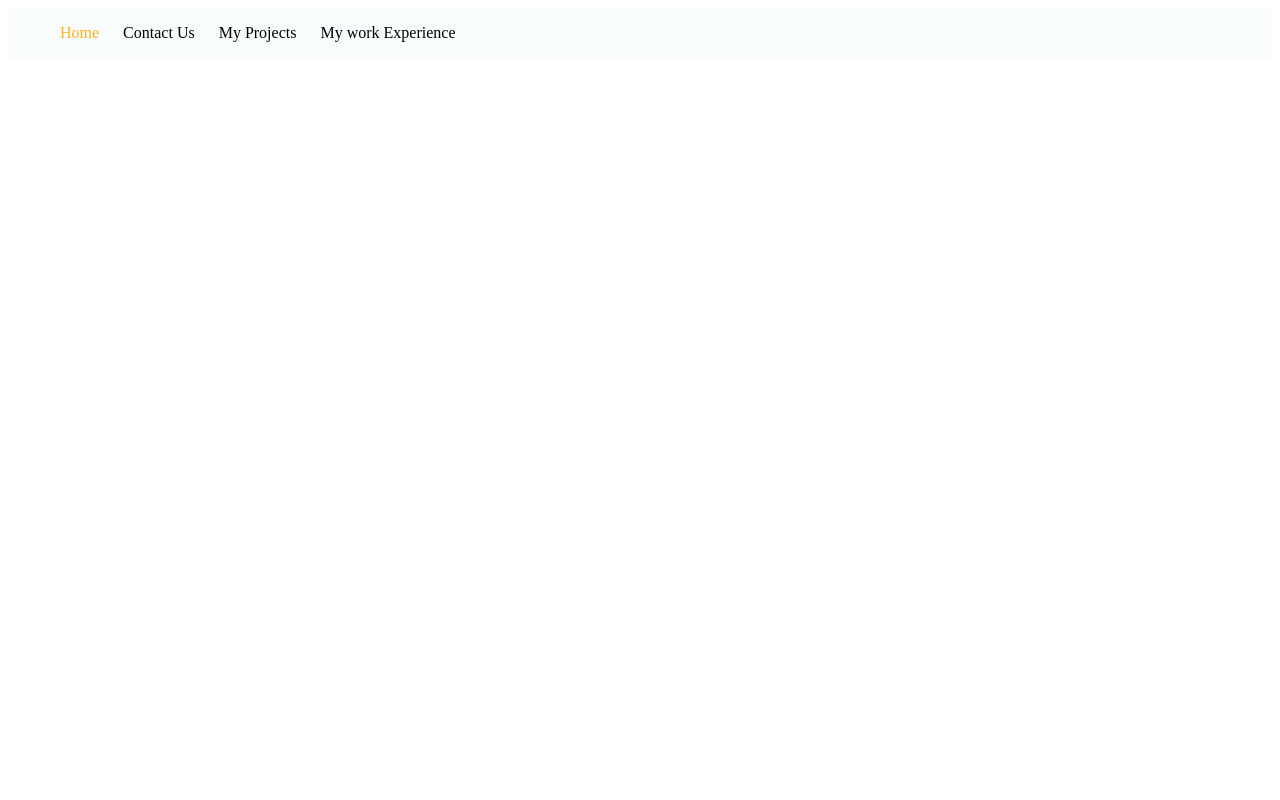
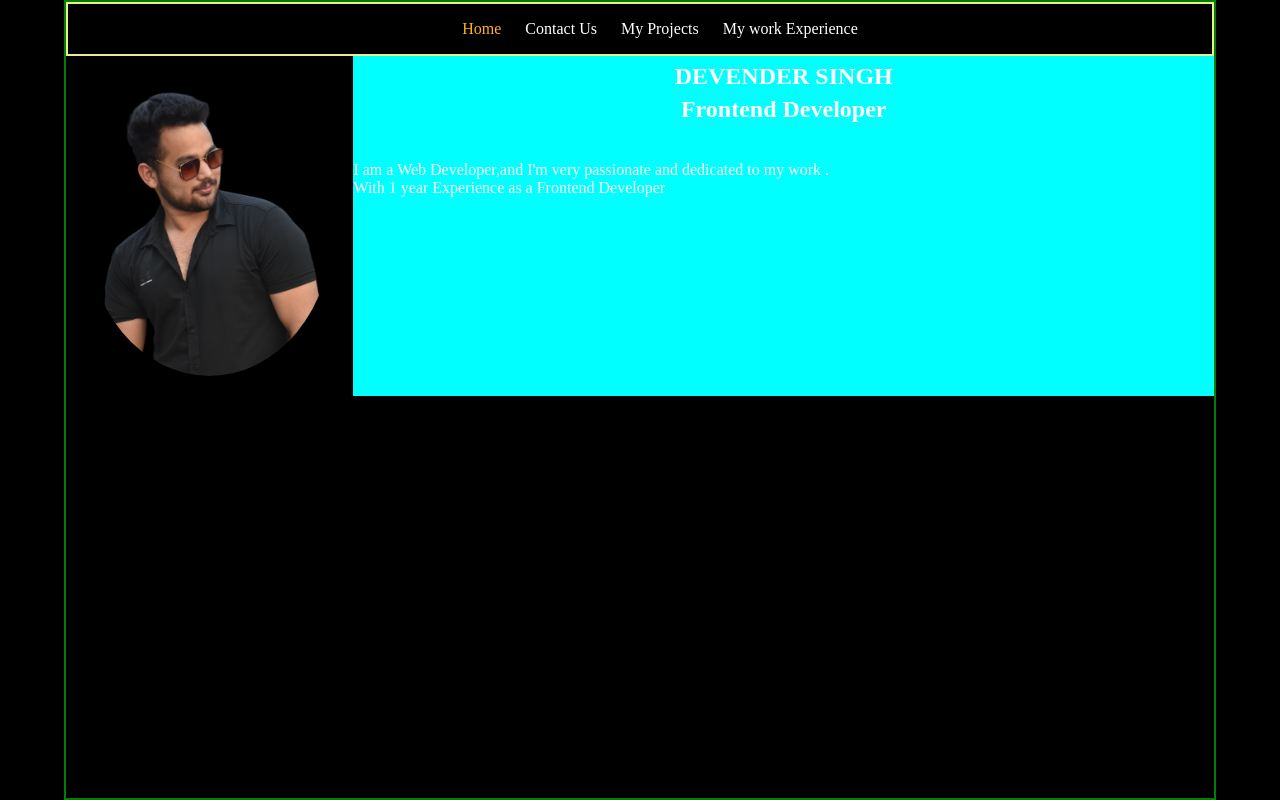
Before and after one commit to DevenderDhami/portfolio, a plain HTML site: page index.html in a window 1280 px wide. Drawn offline with Linux system fonts and the light colour scheme.

Commit message:
profile picture added

```diff
--- a/index.html
+++ b/index.html
@@ -1,23 +1,37 @@
 <!DOCTYPE html>
 <html lang="en">
   <head>
-    <meta charset="UTF-8">
-    <meta http-equiv="X-UA-Compatible" content="IE=edge">
-    <meta name="viewport" content="width=device-width, initial-scale=1.0">
+    <meta charset="UTF-8" />
+    <meta http-equiv="X-UA-Compatible" content="IE=edge" />
+    <meta name="viewport" content="width=device-width, initial-scale=1.0" />
     <title>Portfolio</title>
-    <link rel="stylesheet" href="./styles/style.css">
+    <link rel="stylesheet" href="./styles/style.css" />
   </head>
-<body>
+  <body class="container">
     <header>
       <div class="navbar">
         <ul class="nav-items">
-                    <li> <a class="nav-item active" href="/">Home</a> </li>
-                    <li> <a class="nav-item" href="/contact-us.html">Contact Us </a> </li>
-                    <li> <a class="nav-item" href="/my-projects.html">My Projects</a> </li>
-                    <li> <a class="nav-item" href="/my-work-experience.html">My work Experience </a> </li>
+          <li><a class="nav-item active" href="/">Home</a></li>
+          <li><a class="nav-item" href="/contact-us.html">Contact Us </a></li>
+          <li><a class="nav-item" href="/my-projects.html">My Projects</a></li>
+          <li>
+            <a class="nav-item" href="/my-work-experience.html"
+              >My work Experience
+            </a>
+          </li>
         </ul>
       </div>
     </header>
 
+    <section class=" flex">
+      <img src="assets/profile.png" class="profile" alt="profile" />
+      <div class="description">
+        <h2 class="line-height-0 center">DEVENDER SINGH</h2>
+        <h2 class="center">Frontend Developer</h2>
+        <br>I am a Web Developer,and I'm very passionate and dedicated to my work .</br> With 1 year Experience as a Frontend Developer</p>
+
+      </div>
+
+    </section>
   </body>
 </html>
--- a/styles/style.css
+++ b/styles/style.css
@@ -1,23 +1,71 @@
+body
+{
+    background-color: black;
+    color: white;
+    margin: 0;
+    padding: 0;
+}
 .navbar{
+    align-items: center;
+    border: 2px solid rgb(236, 236, 144);
+}
+.nav-items{
+    list-style: none;
     display: flex;
-    background-color: rgb(248, 252, 252);
-    }
+    flex-wrap: wrap;
+     box-sizing: border-box;
+     justify-content: center;
+}
 
- .nav-items {
-    display: flex;
-    list-style: none;
+li a{
+    color: white;
+
 }
 
 .nav-item {
      text-decoration: none;
-color: black;
 margin:0 12px;
  }
 
- .nav-item :hover{
-    color:blue
- }
 
 .active{
     color: rgb(255, 178, 24);
 }
+
+/* ----------------- homepage image---------------- */
+.profile{
+    height:300px;
+    width: auto;
+    border-radius: 100%;
+    margin:20px;
+    box-sizing: border-box;
+
+}
+.container{
+    box-sizing: border-box;
+    margin: 0 5%;
+    border: 2px solid green;
+    height: 100vh;
+}
+
+/* -------------------- custom classes ------------------ */
+.flex{
+    display: flex;
+    flex-wrap: wrap;
+    justify-content: space-around;
+
+}
+.line-height-0{
+    line-height: 0;
+}
+.center{
+    display: flex;
+    justify-content: center;
+    align-items: center;
+}
+
+.description{
+    box-sizing: border-box;
+    background-color: aqua;
+    flex-grow: 3;
+}
```
Also changed, not shown: assets/profile.png (added), assets/profile1.png (added), assets/profile2.png (added), assets/styles/homepage.css (deleted). Lines whose indentation alone changed are shown as unchanged.
